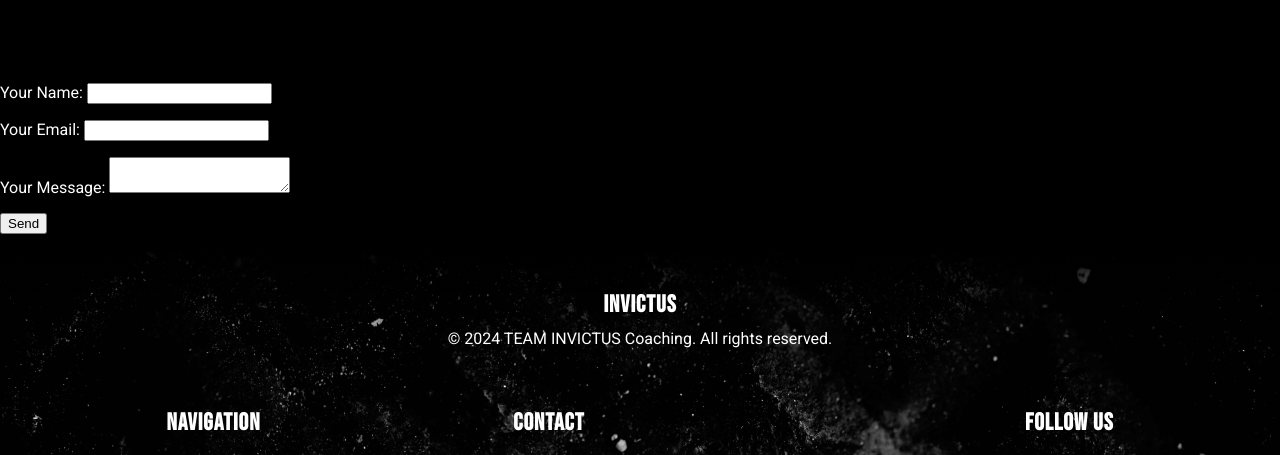
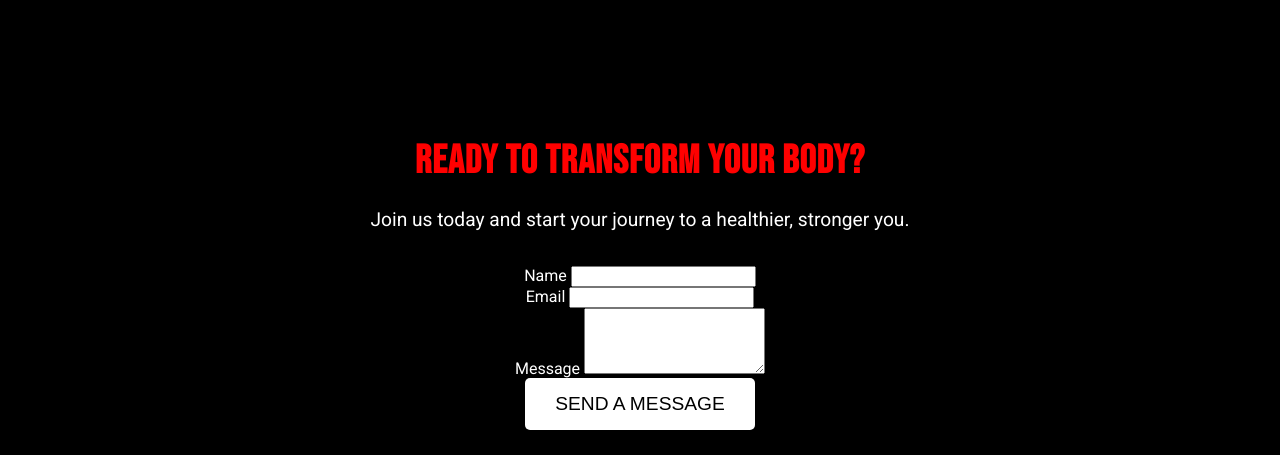
Before and after one commit to KevinZer00/Invictus-Coaching, a plain HTML site: page index.html in a window 1280 px wide. Shown: the part 4959-5414 px from the top of the page. Drawn offline with nearby package versions, Linux system fonts and the light colour scheme.

Commit message:
Modified Netlify form submission

```diff
--- a/index.html
+++ b/index.html
@@ -243,20 +243,28 @@
   </section>
 
 
-  <form name="contact" data-netlify="true">
-    <p>
-      <label>Your Name: <input type="text" name="name" /></label>
-    </p>
-    <p>
-      <label>Your Email: <input type="email" name="email" /></label>
-    </p>
-    <p>
-      <label>Your Message: <textarea name="message"></textarea></label>
-    </p>
-    <p>
-      <button type="submit">Send</button>
-    </p>
-  </form>
+  <section class="cta-section" id="contact">
+    <div class="cta-container">
+      <h2 class="cta-title">Ready to Transform Your Body?</h2>
+      <p class="cta-text">Join us today and start your journey to a healthier, stronger you.</p>
+      <form class="cta-form" name="contact" method="POST" data-netlify="true">
+        <input type="hidden" name="form-name" value="contact" />
+        <div class="input-group">
+          <label for="name">Name</label>
+          <input type="text" id="name" name="name" required>
+        </div>
+        <div class="input-group">
+          <label for="email">Email</label>
+          <input type="email" id="email" name="email" required>
+        </div>
+        <div class="input-group">
+          <label for="message">Message</label>
+          <textarea id="message" name="message" rows="4" required></textarea>
+        </div>
+        <button type="submit" class="cta-button">SEND A MESSAGE</button>
+      </form>
+    </div>
+  </section>
 
 
 
```
